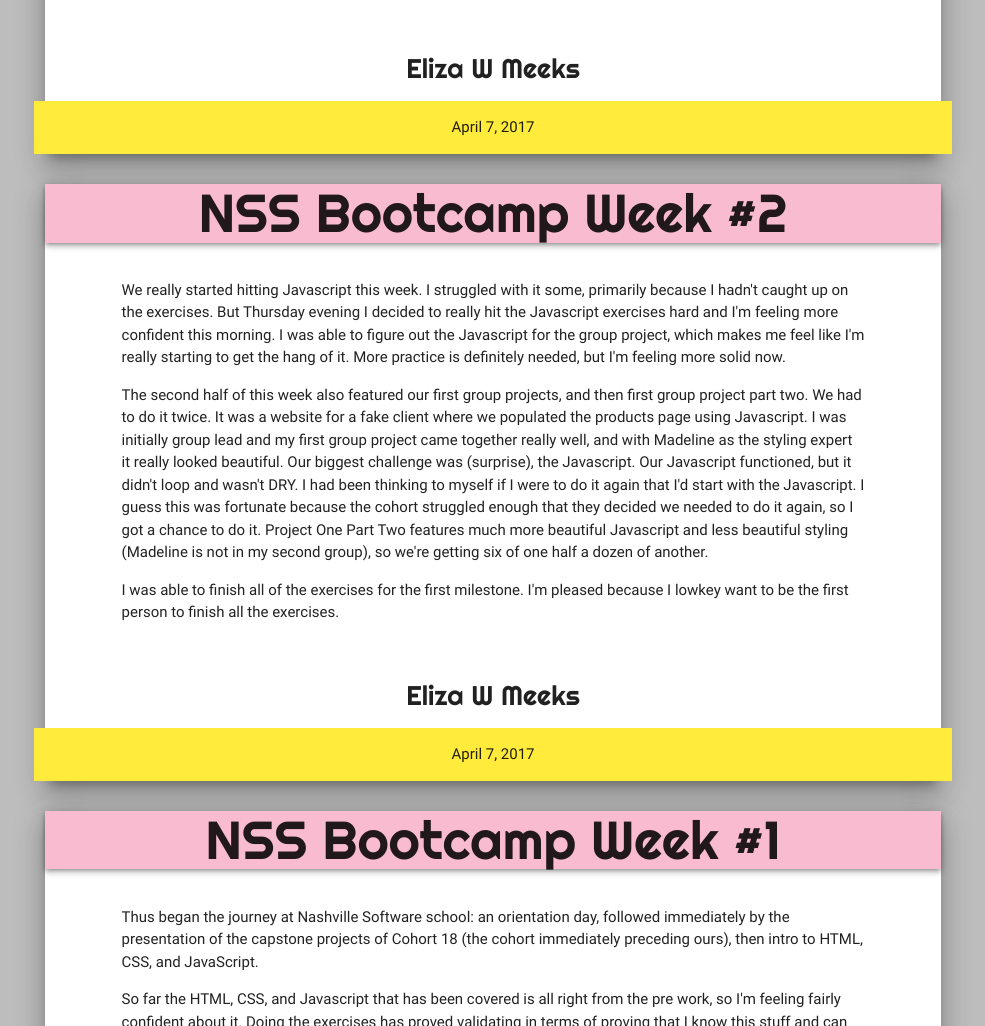
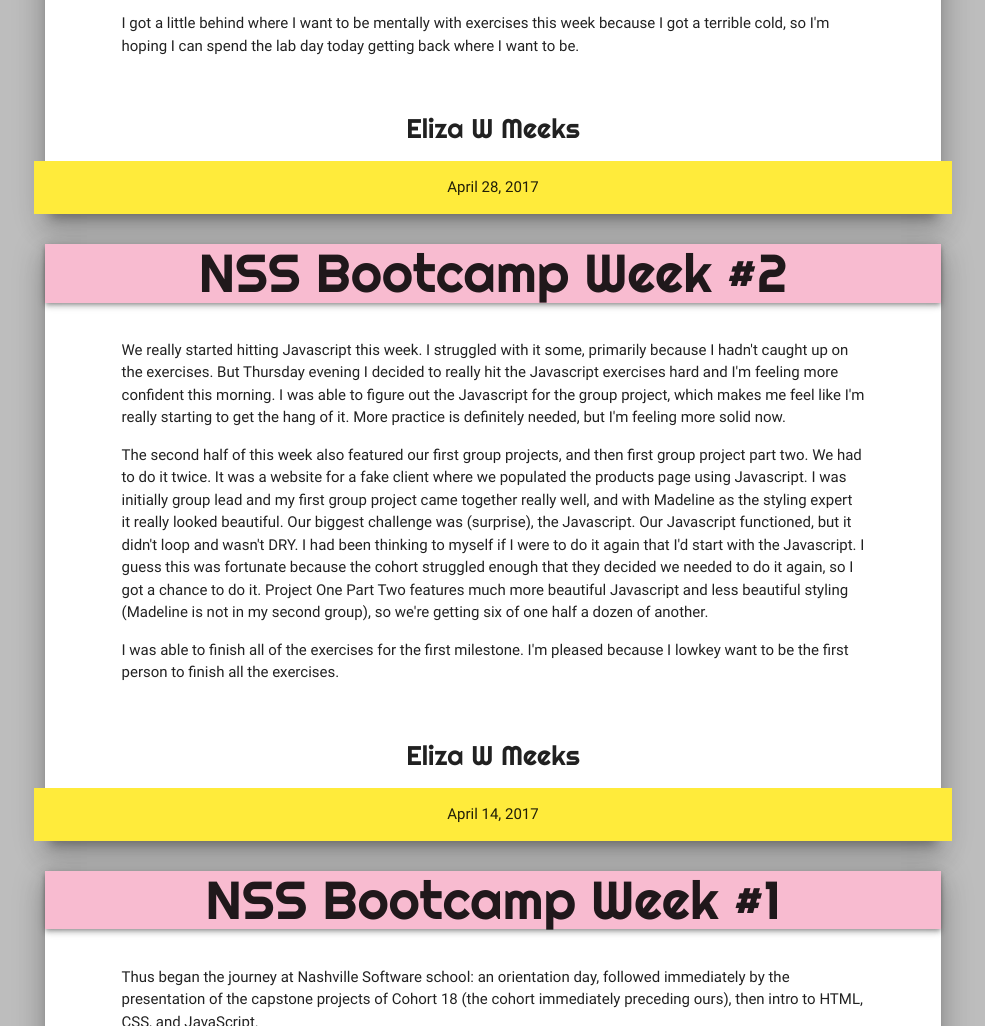
Before and after one commit to elizameeks/HTML-Blog-Exercise, a plain HTML site: page index.html in a window 1280 px wide. Shown: the part 677-1703 px from the top of the page, without its empty margins (147-1132 px from the left). Drawn offline with Linux system fonts and the light colour scheme; files whose address does not match are found by name.

Commit message:
FInished week 4 blog post

```diff
--- a/index.html
+++ b/index.html
@@ -55,6 +55,7 @@
 						<p>I missed blogging week #3 because I spent the second half of Friday volunteering with Comcast Cares Day and Operation Standup to help beautiful some of the homes that Operation Stand Up has for homeless veterans. I kind of had it in the back of my mind that I was going to blog week three this week, but I blinked and it was Friday again.</p>
 						<p>Week three we continued with Javascript Event Listeners, array methods, and introduced Bootstrap and Materialize. I've played around some with Materialize and am beginning to see it's strengths and limitations. It's pretty and it makes things very easy to style. I think I still need more experience with making it work, so I'll continue playing with it.</p>
 						<p>This week we covered IIFEs (modularizing javascript) XHR requests (requesting data from large data files), and had a group project where we built a translator. My group project went well, and teammate Adam and I almost cracked importing a translator API to supplement our lexicons. I'm learning a lot about working together as a team with different coding styles and personalities.</p>
+						<p>I got a little behind where I want to be mentally with exercises this week because I got a terrible cold, so I'm hoping I can spend the lab day today getting back where I want to be.</p>
 					</section>
 				</div>
 
@@ -66,7 +67,7 @@
 					</div>
 					<div class="row yellow">
 						<div class="col s2 offset-s5 center-align">
-						<p>April 7, 2017</p>
+						<p>April 28, 2017</p>
 						</div>
 					</div>
 				</footer>
@@ -99,7 +100,7 @@
 					</div>
 					<div class="row yellow">
 						<div class="col s2 offset-s5 center-align">
-						<p>April 7, 2017</p>
+						<p>April 14, 2017</p>
 						</div>
 					</div>
 				</footer>
```
